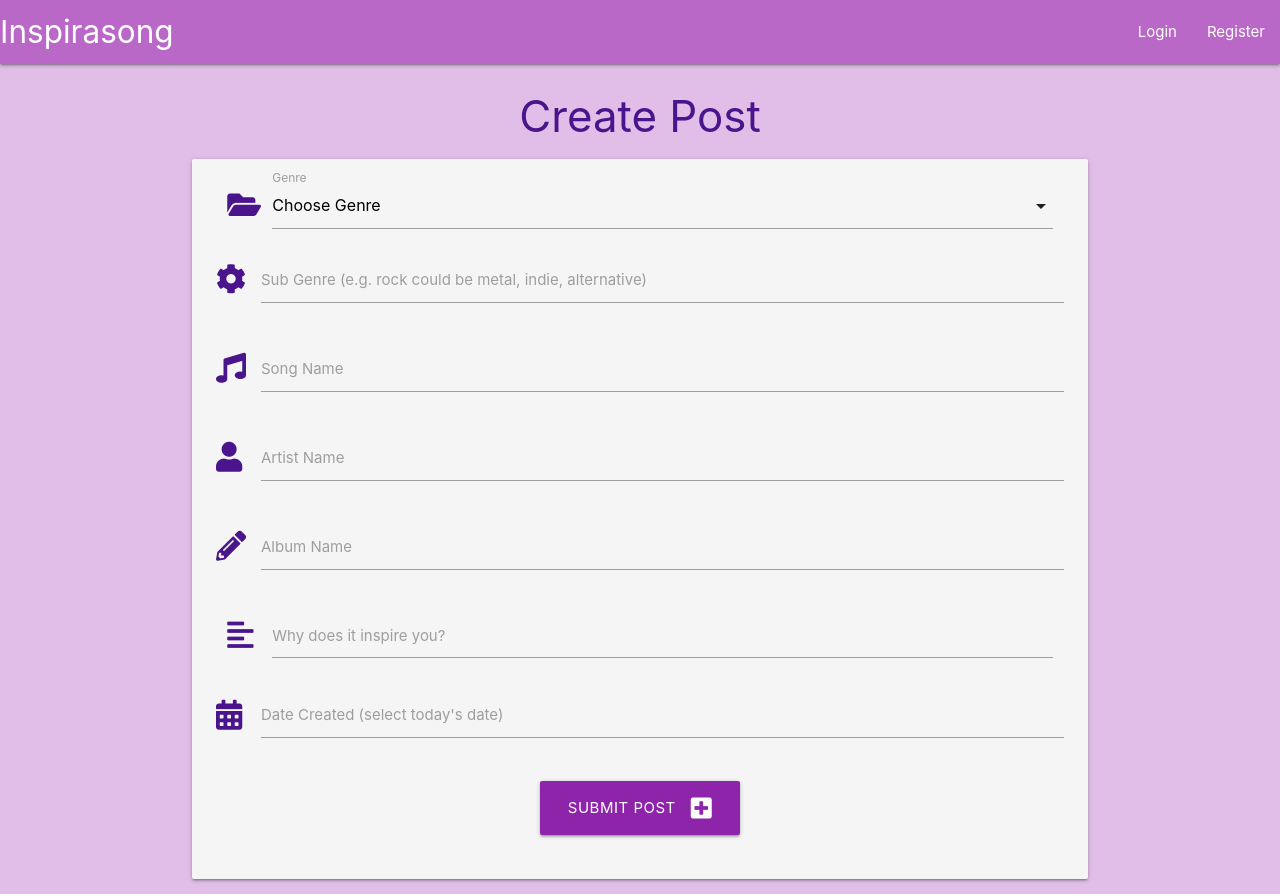
After one commit to Code-Institute-Submissions/TJones305-Inspirasong, a Flask app: template templates/create_post.html in a window 1280 px wide. The commit adds this page. Run offline with Flask 2, Linux system fonts and the light colour scheme; the template is opened without the code that fills it, so the values that code supplies are empty; some libraries are stand-ins or nearby versions.

Commit message:
Added funtionality to create posts and assigned link to base and profile

```diff
--- a/static/js/script.js
+++ b/static/js/script.js
@@ -0,0 +1,9 @@
+ //Dropdown on form
+ $(document).ready(function(){
+    $('select').formSelect();
+  });
+
+  //Picker on form
+   $(document).ready(function(){
+    $('.datepicker').datepicker();
+  });
--- a/templates/base.html
+++ b/templates/base.html
@@ -21,7 +21,7 @@
                 <ul id="nav-mobile" class="right hide-on-med-and-down purple lighten-2">
                     {% if session.user %}
                     <li><a href="{{ url_for('profile') }}">Profile</a></li>
-                    <li><a href="#">Create Post</a></li>
+                    <li><a href="{{ url_for('create_post') }}">Create Post</a></li>
                     <li><a href="{{ url_for('logout') }}">Logout</a></li>
                     {% else %}
                     <li><a href="{{ url_for('login') }}">Login</a></li>
@@ -74,6 +74,8 @@
     <script src="https://code.jquery.com/jquery-3.5.1.min.js" integrity="sha256-9/aliU8dGd2tb6OSsuzixeV4y/faTqgFtohetphbbj0=" crossorigin="anonymous"></script>
     <script src="https://cdnjs.cloudflare.com/ajax/libs/materialize/1.0.0/js/materialize.min.js"></script>
     <script src="{{ url_for('static', filename='js/script.js') }}"></script>
+
+
     {% block scripts %}
     {% endblock %}
 </body>
--- /dev/null
+++ b/templates/create_post.html
@@ -0,0 +1,84 @@
+{% extends "base.html" %}
+{% block content %}
+
+    <h3 class="purple-text text-darken-4 center-align">Create Post</h3>
+
+    <div class="row card-panel grey lighten-4">
+        <form class="col s12" method="POST" action="{{ url_for('create_post') }}">
+            <!-- Genre -->
+            <div class="row">
+                <div class="input-field col s12">
+                    <i class="fa fa-folder-open prefix purple-text text-darken-4"></i>
+                    <select id="genre" name="genre" class="validate" required>
+                        <option value="" disabled selected>Choose Genre</option>
+                        {% for genre in genres %}
+                            <option value="{{ genre.genre_name }}">{{ genre.genre_name }}</option>
+                        {% endfor %}
+                    </select>
+                    <label for="genre">Genre</label>
+                </div>
+            </div>
+            <!-- Sub Genre -->
+            <div class="row">
+                <div class="input-field">
+                    <i class="fa fa-cog prefix purple-text text-darken-4"></i>
+                    <input id="sub_genre" name="sub_genre" minlength="5" maxlength="50"
+                         type="text" class="validate" required>
+                    <label for="sub_genre">Sub Genre (e.g. rock could be metal, indie, alternative)</label>
+                </div>
+            </div>
+            <!-- Song Name -->
+            <div class="row">
+                <div class="input-field">
+                    <i class="fa fa-music prefix purple-text text-darken-4"></i>
+                    <input id="song_name" name="song_name" minlength="5" maxlength="50"
+                         type="text" class="validate" required>
+                    <label for="song_name">Song Name</label>
+                </div>
+            </div>
+            <!-- Artist Name -->
+            <div class="row">
+                <div class="input-field">
+                    <i class="fa fa-user prefix purple-text text-darken-4"></i>
+                    <input id="artist_name" name="artist_name" minlength="5" maxlength="50"
+                         type="text" class="validate" required>
+                    <label for="artist_name">Artist Name</label>
+                </div>
+            </div>
+            <!-- Albulm Name -->
+            <div class="row">
+                <div class="input-field">
+                    <i class="fa fa-pencil-alt prefix purple-text text-darken-4"></i>
+                    <input id="albulm_name" name="albulm_name" minlength="5" maxlength="50"
+                         type="text" class="validate" required>
+                    <label for="albulm_name">Album Name</label>
+                </div>
+            </div>
+            <!-- Task Description -->
+            <div class="row">
+                <div class="input-field col s12">
+                    <i class="fa fa-align-left prefix purple-text text-darken-4"></i>
+                    <textarea id="post_description" name="post_description" minlength="5" maxlength="300" class="materialize-textarea validate" required></textarea>
+                    <label for="post_description">Why does it inspire you?</label>
+                </div>
+            </div>
+            <!-- Post Creation Date -->
+             <div class="row">
+                <div class="input-field">
+                    <i class="fa fa-calendar-alt prefix purple-text text-darken-4"></i>
+                    <input id="post_date" name="post_date" type="text" class="datepicker validate" required>
+                    <label for="post_date">Date Created (select today's date)</label>
+                </div>
+            </div>
+            <!-- Submit Button -->
+            <div class="row">
+                <div class="col s12 center-align">
+                    <button type="submit" class="btn-large waves-effect purple darken-1 text-shadow">
+                        Submit Post <i class="fas fa-plus-square right"></i>
+                    </button>
+                </div>
+            </div>
+        </form>
+    </div>
+
+{% endblock %}
--- a/templates/profile.html
+++ b/templates/profile.html
@@ -3,7 +3,7 @@
 
     <div class="row">
         <div class="col s12 m8 offset-m2" >
-            <div class="card-panel">
+            <div class="card-panel purple lighten-5">
                <h3 class="center-align purple-text darken-1">
                    {{ username }}'s Profile
                </h3>
```
